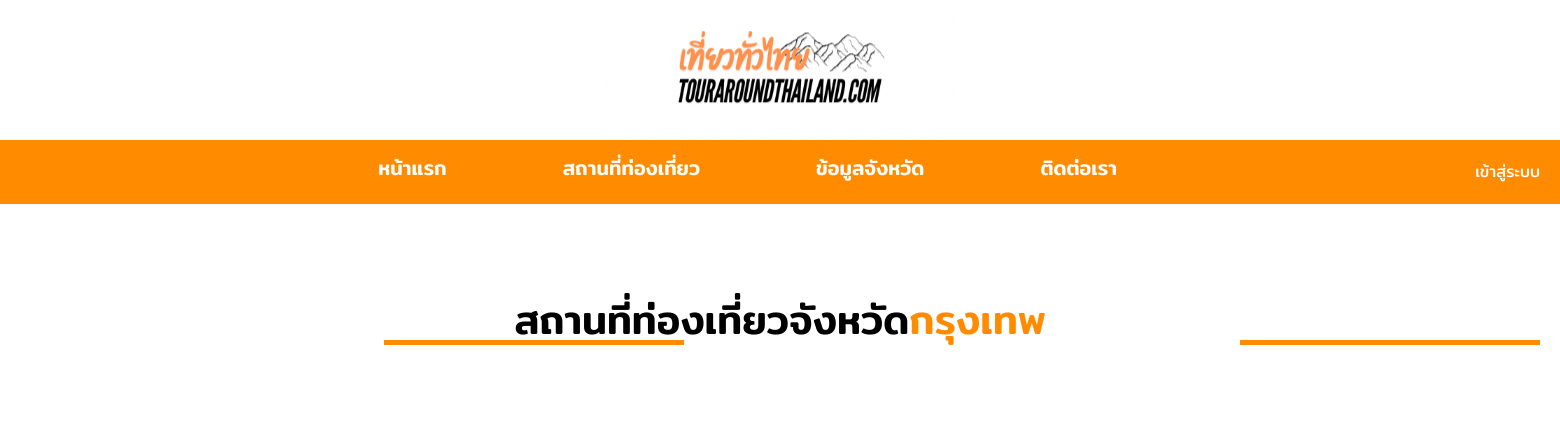
After one commit to Khacha24/project_wed, a PHP site: page /Bangkok_main.php in a window 1560 px wide. The commit adds this page. Shown: the top 443 px of the page. Run offline with PHP 8.4, Linux system fonts and the light colour scheme.

Commit message:
add some one

```diff
--- /dev/null
+++ b/Bangkok_main.php
@@ -0,0 +1,47 @@
+<!DOCTYPE html>
+<html lang="th">
+
+<head>
+     <meta charset="UTF-8">
+     <meta name="viewport" content="width=device-width, initial-scale=1.0">
+     <title>กรุงเทพ</title>
+     <link rel="stylesheet" href="styles.css">
+     <!-- Bootstrap CSS -->
+     <link href="Bootstrap/css/bootstrap.min.css" rel="stylesheet">
+     <!-- Option 1: Bootstrap Bundle with Popper -->
+     <script src="Bootstrap/js/bootstrap.bundle.min.js"></script>
+     <link rel="stylesheet" href="Bootstrap/css/style.css">
+     <link rel="stylesheet" href="Bootstrap/css/style.css">
+
+</head>
+
+<body>
+     <!-- ส่วนหัวเว็บไซต์ -->
+     <header>
+          <div class="d-flex justify-content-center w-100">
+               <img src="img/logo/3ebe4afe1fe35661.PNG" alt="description of image" width="350" height="140">
+          </div>
+
+     </header>
+     <?php
+     include 'menu.php';
+     ?>
+     <link rel="stylesheet" href="Bootstrap/css/mian_data.css">
+     <div class="centered-container">
+          <div class="centered-content">
+               <div class="h-data">
+                    <h1>สถานที่ท่องเที่ยวจังหวัด<span style="color: #FF8C00;">กรุงเทพ</span></h1>
+                    <div class="col-12 col-md-6 col-lg-4 mb-4 fixed-position h-l">
+                    </div>
+                    <div <div class="col-12 col-md-6 col-lg-4 mb-4 fixed-position h-r">
+
+                    </div>
+               </div>
+
+          </div>
+     </div>
+
+</body>
+
+
+</html>
--- a/Bootstrap/css/footerstyle.css
+++ b/Bootstrap/css/footerstyle.css
@@ -3,3 +3,8 @@
       padding: 0px;
       box-sizing: border-box;
  }
+
+ .footer {
+      background-color: #FF8C00;
+      top: 150rem;
+ }
--- /dev/null
+++ b/Bootstrap/css/mian_data.css
@@ -0,0 +1,30 @@
+* {
+     margin: 0px;
+     padding: 0px;
+     box-sizing: border-box;
+}
+
+.h-data {
+     background-color: rgb(255, 255, 255);
+     text-align: center;
+     width: 1200px;
+
+}
+
+.h-l {
+     background-color: #FF8C00;
+     height: 5px;
+     width: 300px;
+     top: 340px;
+     left: 24rem;
+     display: flex;
+}
+
+.h-r {
+     background-color: #FF8C00;
+     height: 5px;
+     width: 300px;
+     left: 77.5rem;
+     top: 340px;
+     display: flex;
+}
--- a/Bootstrap/css/style.css
+++ b/Bootstrap/css/style.css
@@ -75,11 +75,11 @@ body {
 
      .position-4 {
           top: 300px;
-          left: 300px;
+          left: 250px;
      }
 
      .position-5 {
           top: 300px;
-          left: 750px;
+          left: 700px;
      }
 }
--- /dev/null
+++ b/fiveserver.config.js
@@ -0,0 +1,3 @@
+module.exports = {
+     php: "C:\\xampp\\php\\php.exe"
+}
--- a/menu.php
+++ b/menu.php
@@ -1,3 +1,6 @@
+<?php
+session_start();
+?>
 <nav class="navbar navbar-expand-lg" style="background-color: #FF8C00; width: 100%;">
     <div class="container-fluid">
         <a class="navbar-brand" href="#"></a>
@@ -23,7 +26,7 @@
                 </li>
                 <li class="nav-item">
                     <a class="nav-link text-white" href="#">
-                        <h5>Services</h5>
+                        <h5>ข้อมูลจังหวัด</h5>
                     </a>
                 </li>
                 <li class="nav-item">
@@ -39,14 +42,18 @@
                 // ตรวจสอบสถานะการเข้าสู่ระบบ
                 if (isset($_SESSION["username"])) {
                     // ถ้าเข้าสู่ระบบแล้ว แสดงลิงก์ "ออกจากระบบ"
-                    echo "<li class='nav-item'>
+                    echo "<ul class='navbar-nav'>
+                        <div class='container-right'>
                             <a class='nav-link text-white' href='logout.php'><b>ออกจากระบบ</b></a>
-                          </li>";
+                        </div>
+                      </ul>";
                 } else {
                     // ถ้ายังไม่ได้เข้าสู่ระบบ แสดงลิงก์ "เข้าสู่ระบบ"
-                    echo "<li class='nav-item'>
+                    echo "<ul class='navbar-nav'>
+                        <div class='container-right'>
                             <a class='nav-link text-white' href='login.php'><b>เข้าสู่ระบบ</b></a>
-                          </li>";
+                        </div>
+                      </ul>";
                 }
                 ?>
             </ul>
```
Also changed, not shown: index.php (+25 -13 lines), login_check.php (+6 -1 lines), popup.php (+6 -6 lines), img/logo/1b07503cfac0278e.PNG (deleted), img/logo/6b7f6ae5d68ec2e1.PNG (deleted), img/logo/96bb68ca747d400a.PNG (deleted), img/logo/c60bdb79db810097.png (deleted), img/logo/zip_-_1.PNG (added), 4 other files.
